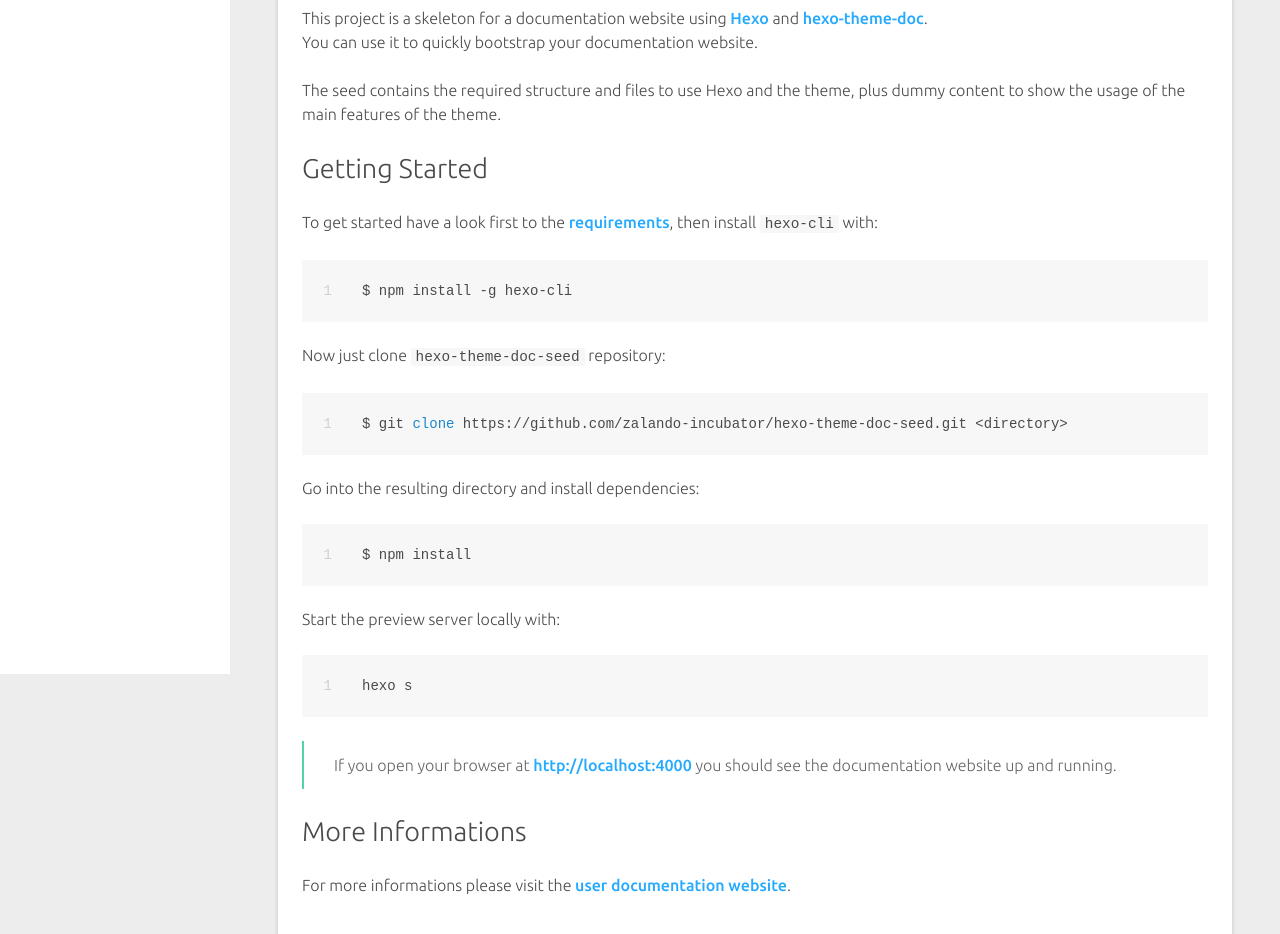
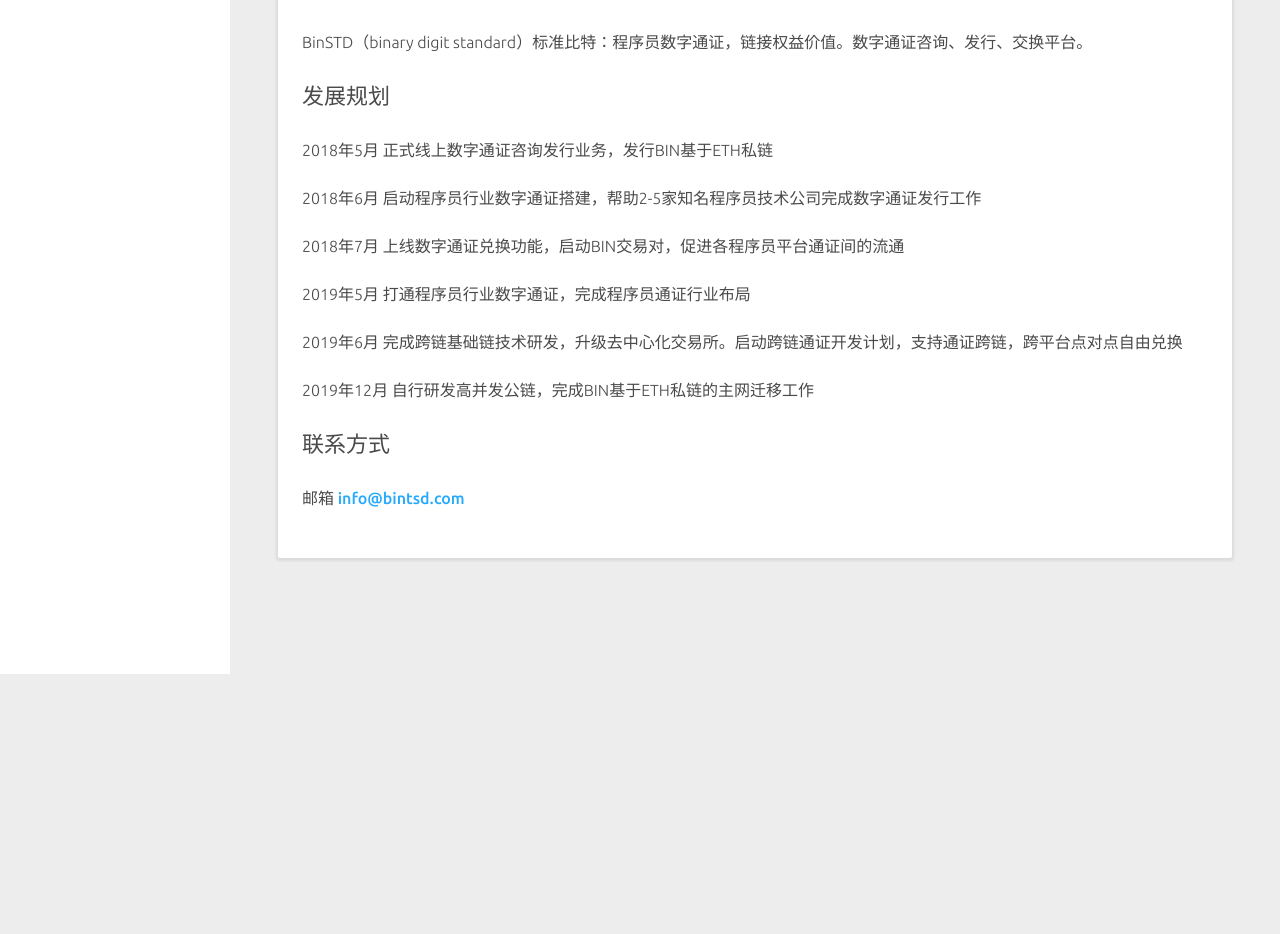
Before and after one commit to chenkehao/binstddoc, a plain HTML site: page index.html in a window 1280 px wide. Shown: the part 126-1060 px from the top of the page. Drawn offline with nearby package versions, Linux system fonts and the light colour scheme; a script that the page names is missing.

Commit message:
Site updated: 2018-05-11 10:31:31

```diff
--- a/index.html
+++ b/index.html
@@ -3,7 +3,7 @@
   <head>
     <meta charset="utf-8">
 
-    <title>BinSTD帮助文档 | hexo-theme-doc-seed </title>
+    <title>BinSTD帮助文档 | BinSTD 概述 </title>
     <meta name="description" content="">
     <meta name="viewport" content="width=device-width, initial-scale=1">
 
@@ -24,7 +24,7 @@
   </head>
   <body>
 
-   <script>window.__INITIAL_STATE__ = {"page":{"title":"hexo-theme-doc-seed","path":"index.html"},"data":{"navigation":{"logo":{"text":"BinSTD 帮助文档","type":"link","path":"index.html"},"main":[{"text":"SWAGGER","type":"label"},{"text":"UI","type":"link","path":"swagger/ui.html"},{"text":"To HTML","type":"link","path":"swagger/to-html.html"},{"text":"更多链接","type":"label"},{"text":"BinSTD","type":"link","path":"http://www.binstd.com"}]}},"config":{"timezone":"UTC","root":"/binstddoc/","time_format":"HH:mm:ss","theme":"../node_modules/hexo-theme-doc","theme_config":{"swagger_ui":{"version":2,"permalinks":true,"api_explorer":true,"download":"Download specification","show_extensions":false,"deep_linking":true,"display_operation_id":false,"doc_expansion":"none"},"search":{"skip":false,"background":false,"route":"/lunr.json"},"favicon":"images/favicon.ico"}}}</script>
+   <script>window.__INITIAL_STATE__ = {"page":{"title":"BinSTD 概述","path":"index.html"},"data":{"navigation":{"logo":{"text":"BinSTD 帮助文档","type":"link","path":"index.html"},"main":[{"text":"SWAGGER","type":"label"},{"text":"UI","type":"link","path":"swagger/ui.html"},{"text":"To HTML","type":"link","path":"swagger/to-html.html"},{"text":"更多链接","type":"label"},{"text":"BinSTD","type":"link","path":"http://www.binstd.com"}]}},"config":{"timezone":"UTC","root":"/binstddoc/","time_format":"HH:mm:ss","theme":"../node_modules/hexo-theme-doc","theme_config":{"swagger_ui":{"version":2,"permalinks":true,"api_explorer":true,"download":"Download specification","show_extensions":false,"deep_linking":true,"display_operation_id":false,"doc_expansion":"none"},"search":{"skip":false,"background":false,"route":"/lunr.json"},"favicon":"images/favicon.ico"}}}</script>
 
     <div id="react-navigation-root"><div class="doc-navigation" data-reactroot=""><nav class="doc-navbar"><a href="/binstddoc/index.html" class="doc-navbar__logo"><img src="/binstddoc/images/logo.png" class="doc-navbar__logo__img"/><span class="doc-navbar__logo__text">BinSTD 帮助文档</span></a><i class="dc-icon dc-icon--close dc-icon--interactive doc-sidebar-close doc-navbar__sidebar-close doc-navbar__sidebar-close--desktop"></i><i class="dc-icon dc-icon--menu dc-icon--interactive doc-sidebar-toggle doc-navbar__sidebar-toggle"></i></nav><nav class="doc-sidebar"><div class="doc-sidebar__vertical-menu"><i class="dc-icon dc-icon--menu dc-icon--interactive doc-sidebar-toggle doc-sidebar-toggle--primary doc-sidebar__vertical-menu__item"></i><i class="dc-icon dc-icon--search dc-icon--interactive doc-sidebar__vertical-menu__item doc-sidebar__vertical-menu__item--primary"></i></div><div class="doc-sidebar-content"><div class="doc-sidebar__search-form"></div><ul class="doc-sidebar-list"></ul></div></nav></div></div>
     <div class="doc-content">
@@ -32,20 +32,14 @@
     <div class="dc-card">
       <div id="react-search-results-root"></div>
       <div id="page-content" class="doc-formatting">
-        <h1 id="hexo-theme-doc-seed"><a href="#hexo-theme-doc-seed" class="headerlink" title="hexo-theme-doc-seed"></a>hexo-theme-doc-seed</h1><p>This project is a skeleton for a documentation website using <a href="https://hexo.io" target="_blank" rel="noopener">Hexo</a> and <a href="https://github.com/zalando-incubator/hexo-theme-doc" target="_blank" rel="noopener">hexo-theme-doc</a>.<br>You can use it to quickly bootstrap your documentation website.</p>
-<p>The seed contains the required structure and files to use Hexo and the theme, plus dummy content to show the usage of the main features of the theme.</p>
-<h2 id="Getting-Started"><a href="#Getting-Started" class="headerlink" title="Getting Started"></a>Getting Started</h2><p>To get started have a look first to the <a href="https://zalando-incubator.github.io/hexo-theme-doc/get-started.html#Requirements" target="_blank" rel="noopener">requirements</a>, then install <code>hexo-cli</code> with:</p>
-<figure class="highlight bash"><table><tr><td class="gutter"><pre><span class="line">1</span><br></pre></td><td class="code"><pre><span class="line">$ npm install -g hexo-cli</span><br></pre></td></tr></table></figure>
-<p>Now just clone <code>hexo-theme-doc-seed</code> repository:</p>
-<figure class="highlight bash"><table><tr><td class="gutter"><pre><span class="line">1</span><br></pre></td><td class="code"><pre><span class="line">$ git <span class="built_in">clone</span> https://github.com/zalando-incubator/hexo-theme-doc-seed.git &lt;directory&gt;</span><br></pre></td></tr></table></figure>
-<p>Go into the resulting directory and install dependencies:</p>
-<figure class="highlight bash"><table><tr><td class="gutter"><pre><span class="line">1</span><br></pre></td><td class="code"><pre><span class="line">$ npm install</span><br></pre></td></tr></table></figure>
-<p>Start the preview server locally with:</p>
-<figure class="highlight plain"><table><tr><td class="gutter"><pre><span class="line">1</span><br></pre></td><td class="code"><pre><span class="line">hexo s</span><br></pre></td></tr></table></figure>
-<blockquote>
-<p>If you open your browser at <a href="http://localhost:4000" target="_blank" rel="noopener">http://localhost:4000</a> you should see the documentation website up and running.</p>
-</blockquote>
-<h2 id="More-Informations"><a href="#More-Informations" class="headerlink" title="More Informations"></a>More Informations</h2><p>For more informations please visit the <a href="https://zalando-incubator.github.io/hexo-theme-doc/" target="_blank" rel="noopener">user documentation website</a>.</p>
+        <h3 id="简介"><a href="#简介" class="headerlink" title="简介"></a>简介</h3><p>BinSTD（binary digit standard）标准比特：程序员数字通证，链接权益价值。数字通证咨询、发行、交换平台。</p>
+<h3 id="发展规划"><a href="#发展规划" class="headerlink" title="发展规划"></a>发展规划</h3><p>2018年5月 正式线上数字通证咨询发行业务，发行BIN基于ETH私链</p>
+<p>2018年6月 启动程序员行业数字通证搭建，帮助2-5家知名程序员技术公司完成数字通证发行工作</p>
+<p>2018年7月 上线数字通证兑换功能，启动BIN交易对，促进各程序员平台通证间的流通</p>
+<p>2019年5月 打通程序员行业数字通证，完成程序员通证行业布局</p>
+<p>2019年6月 完成跨链基础链技术研发，升级去中心化交易所。启动跨链通证开发计划，支持通证跨链，跨平台点对点自由兑换</p>
+<p>2019年12月 自行研发高并发公链，完成BIN基于ETH私链的主网迁移工作</p>
+<h3 id="联系方式"><a href="#联系方式" class="headerlink" title="联系方式"></a>联系方式</h3><p>邮箱 <a href="mailto:info@bintsd.com" target="_blank" rel="noopener">info@bintsd.com</a></p>
 
         <div id="react-support-footer-root"></div>
       </div>
```
Also changed, not shown: lunr.json (+1 -1 lines).
